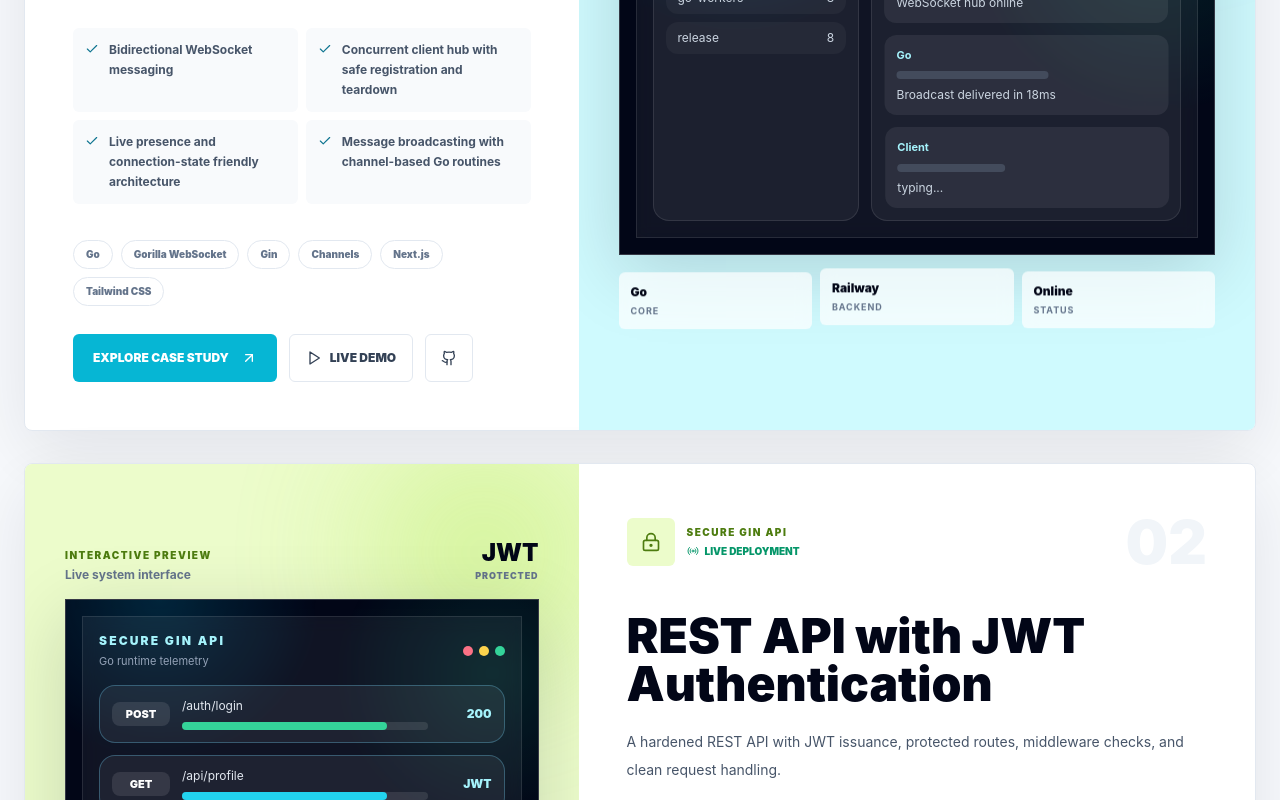
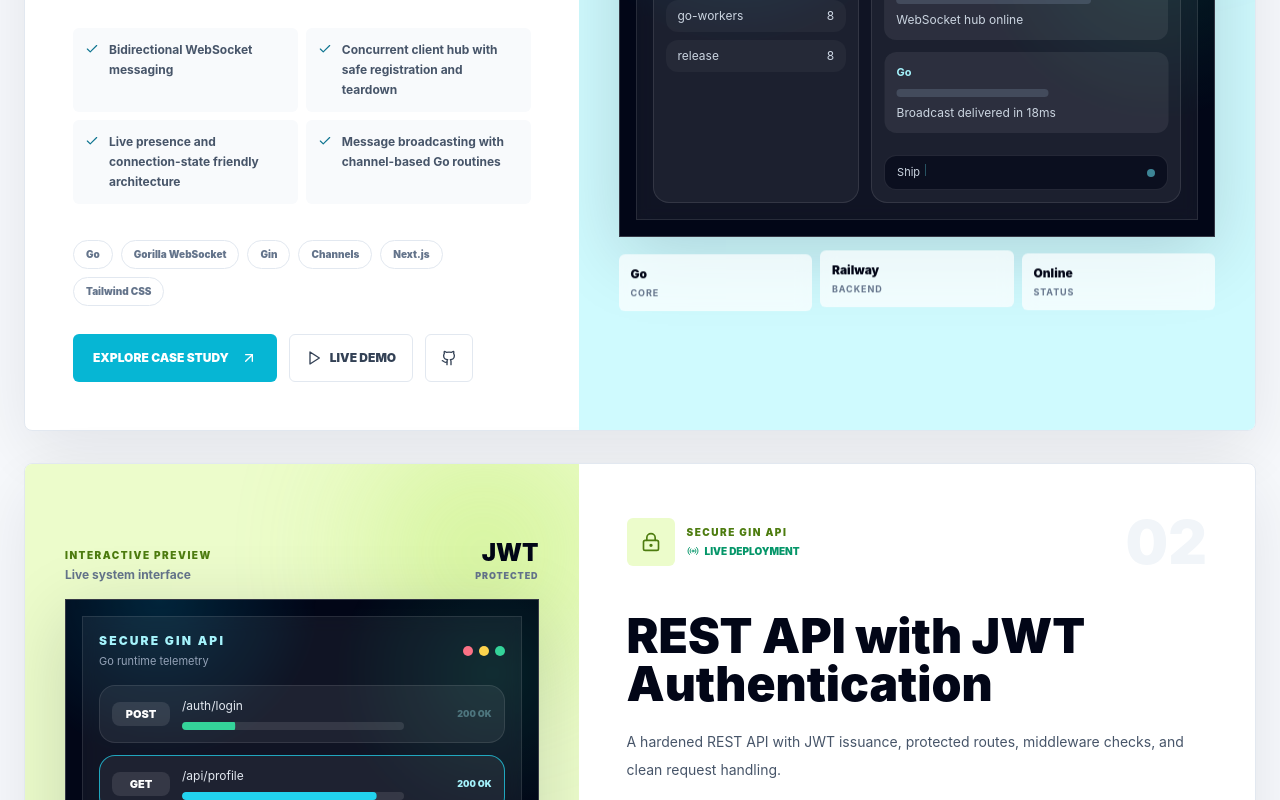
Before and after one commit to rn-coodes/PFAI-Lab, a Next.js app in the folder frontend/: page /projects in a window 1280 px wide. Shown: the part 1500-2300 px from the top of the page. Built offline with nearby package versions, Linux system fonts and the light colour scheme.

Commit message:
Add realistic backend micro-interactions

```diff
--- a/frontend/src/components/animated-section.tsx
+++ b/frontend/src/components/animated-section.tsx
@@ -12,7 +12,7 @@ export function AnimatedSection({ children, className, delay = 0 }: AnimatedSect
   return (
     <motion.section
       className={className}
-      initial={{ opacity: 0, y: 24 }}
+      initial={{ opacity: 0, y: 20 }}
       whileInView={{ opacity: 1, y: 0 }}
       viewport={{ once: true, margin: "-80px" }}
       transition={{ duration: 0.65, delay, ease: [0.22, 1, 0.36, 1] }}
--- a/frontend/src/components/footer.tsx
+++ b/frontend/src/components/footer.tsx
@@ -3,6 +3,7 @@
 import { motion } from "framer-motion";
 import { ArrowUpRight, Github, Mail } from "lucide-react";
 import Link from "next/link";
+import { MagneticLink } from "@/components/magnetic-link";
 
 export function Footer() {
   return (
@@ -17,7 +18,7 @@ export function Footer() {
           <div><p className="text-xs font-black uppercase tracking-[0.18em] text-lime-300">Available for collaboration</p><h2 className="mt-4 max-w-3xl text-3xl font-black sm:text-5xl">Have a backend problem worth solving?</h2></div>
           <div className="flex gap-3">
             <motion.div whileHover={{ y: -5, rotate: -4 }}><Link href="https://github.com/rn-coodes" target="_blank" className="grid h-12 w-12 place-items-center rounded-md border border-white/20 transition hover:bg-white hover:text-slate-950" aria-label="GitHub"><Github className="h-5 w-5" /></Link></motion.div>
-            <motion.div whileHover={{ y: -5 }}><Link href="mailto:rehanmalik42011@gmail.com" className="premium-button flex h-12 items-center gap-3 rounded-md bg-lime-300 px-5 text-xs font-black uppercase text-slate-950 transition hover:bg-white"><Mail className="h-4 w-4" /> Let&apos;s talk <ArrowUpRight className="h-4 w-4" /></Link></motion.div>
+            <MagneticLink href="mailto:rehanmalik42011@gmail.com" className="premium-button flex h-12 items-center gap-3 rounded-md bg-lime-300 px-5 text-xs font-black uppercase text-slate-950 transition hover:bg-white"><Mail className="h-4 w-4" /> Let&apos;s talk <ArrowUpRight className="h-4 w-4" /></MagneticLink>
           </div>
         </div>
         <div className="relative flex flex-wrap justify-between gap-3 border-t border-white/10 px-7 py-4 text-[10px] font-bold uppercase tracking-[0.12em] text-slate-400"><span>Rehan · F24607089 · National University of Technology</span><span>Built with Go + Next.js</span></div>
--- a/frontend/src/components/hero.tsx
+++ b/frontend/src/components/hero.tsx
@@ -4,6 +4,7 @@ import { motion } from "framer-motion";
 import { ArrowRight, Cable, Github, Network, Radio, ShieldCheck, Sparkles } from "lucide-react";
 import Link from "next/link";
 import { links } from "@/data/projects";
+import { MagneticLink } from "@/components/magnetic-link";
 
 const services = [
   { label: "WebSockets", detail: "Realtime hub", icon: Cable, position: "left-0 top-[18%]", color: "bg-cyan-300 text-cyan-950" },
@@ -23,7 +24,7 @@ export function Hero() {
             </h1>
             <p className="mt-7 max-w-xl break-words text-base leading-8 text-slate-600 sm:text-lg">I&apos;m Rehan, a Go-focused backend engineer creating realtime products, secure APIs, and concurrent services that are built to perform.</p>
             <div className="mt-9 flex flex-col gap-3 sm:flex-row">
-              <Link href="/work" className="flex h-13 items-center justify-center gap-3 rounded-md bg-blue-600 px-6 py-4 text-sm font-black text-white transition hover:bg-slate-950">Explore projects <ArrowRight className="h-4 w-4" /></Link>
+              <MagneticLink href="/work" className="premium-button flex h-13 items-center justify-center gap-3 rounded-md bg-blue-600 px-6 py-4 text-sm font-black text-white transition hover:bg-slate-950">Explore projects <ArrowRight className="h-4 w-4" /></MagneticLink>
               <Link href={links.mainRepository} target="_blank" className="flex h-13 items-center justify-center gap-3 rounded-md border border-slate-200 bg-white px-6 py-4 text-sm font-black text-slate-700 transition hover:border-slate-950 hover:text-slate-950"><Github className="h-4 w-4" /> View source</Link>
             </div>
           </motion.div>
@@ -48,6 +49,8 @@ export function Hero() {
                 <motion.div className="h-[270px] w-[270px] rounded-full border-2 border-dashed border-blue-300/60 sm:h-[330px] sm:w-[330px]" animate={{ rotate: -360 }} transition={{ duration: 16, repeat: Infinity, ease: "linear" }} />
               </div>
               <div className="absolute inset-0 grid place-items-center">
+                <motion.div className="absolute h-[210px] w-[210px] rounded-full border border-blue-400/45 sm:h-[260px] sm:w-[260px]" animate={{ scale: [1, 1.42], opacity: [0.45, 0] }} transition={{ duration: 2.8, repeat: Infinity, ease: "easeOut" }} />
+                <motion.div className="absolute h-[210px] w-[210px] rounded-full border border-cyan-400/35 sm:h-[260px] sm:w-[260px]" animate={{ scale: [1, 1.42], opacity: [0.4, 0] }} transition={{ duration: 2.8, delay: 1.4, repeat: Infinity, ease: "easeOut" }} />
                 <motion.div className="relative h-[210px] w-[210px] rounded-full bg-slate-950 shadow-[0_35px_80px_rgba(37,99,235,.32)] sm:h-[260px] sm:w-[260px]" animate={{ y: [0, -10, 0], scale: [1, 1.035, 1] }} transition={{ duration: 4, repeat: Infinity, ease: "easeInOut" }}>
                   <motion.div className="absolute inset-3 rounded-full border border-white/15" animate={{ rotate: 360 }} transition={{ duration: 13, repeat: Infinity, ease: "linear" }}>
                     <span className="absolute right-[8%] top-[18%] h-2 w-2 rounded-full bg-lime-300 shadow-[0_0_14px_rgba(190,242,100,.9)]" />
--- /dev/null
+++ b/frontend/src/components/magnetic-link.tsx
@@ -0,0 +1,27 @@
+"use client";
+
+import { motion, useMotionValue, useSpring } from "framer-motion";
+import Link from "next/link";
+import type { MouseEvent, ReactNode } from "react";
+
+export function MagneticLink({ href, className, children, target }: { href: string; className?: string; children: ReactNode; target?: string }) {
+  const x = useSpring(useMotionValue(0), { stiffness: 260, damping: 18 });
+  const y = useSpring(useMotionValue(0), { stiffness: 260, damping: 18 });
+
+  function move(event: MouseEvent<HTMLDivElement>) {
+    const bounds = event.currentTarget.getBoundingClientRect();
+    x.set((event.clientX - bounds.left - bounds.width / 2) * 0.16);
+    y.set((event.clientY - bounds.top - bounds.height / 2) * 0.16);
+  }
+
+  function reset() {
+    x.set(0);
+    y.set(0);
+  }
+
+  return (
+    <motion.div style={{ x, y }} onMouseMove={move} onMouseLeave={reset} whileHover={{ scale: 1.035 }} whileTap={{ scale: 0.97 }}>
+      <Link href={href} target={target} className={className}>{children}</Link>
+    </motion.div>
+  );
+}
--- a/frontend/src/components/project-card.tsx
+++ b/frontend/src/components/project-card.tsx
@@ -5,17 +5,24 @@ import { ArrowUpRight, Check, Github, Play, Radio } from "lucide-react";
 import Link from "next/link";
 import { VisualPanel } from "@/components/visual-panel";
 import type { Project } from "@/data/projects";
+import { MagneticLink } from "@/components/magnetic-link";
+import { useEffect, useState } from "react";
 
 const styles = {
-  chat: { surface: "bg-cyan-100", accent: "bg-cyan-400", text: "text-cyan-700", button: "bg-cyan-500 hover:bg-cyan-600", number: "01", metric: "18ms", metricLabel: "Delivery" },
-  api: { surface: "bg-lime-100", accent: "bg-lime-400", text: "text-lime-700", button: "bg-lime-400 hover:bg-lime-500", number: "02", metric: "JWT", metricLabel: "Protected" },
-  crawler: { surface: "bg-violet-100", accent: "bg-violet-400", text: "text-violet-700", button: "bg-violet-500 hover:bg-violet-600", number: "03", metric: "50+", metricLabel: "Workers" }
+  chat: { surface: "bg-cyan-100", accent: "bg-cyan-400", text: "text-cyan-700", button: "bg-cyan-500 hover:bg-cyan-600", tagColor: "#0891b2", number: "01", metric: "18ms", metricLabel: "Delivery" },
+  api: { surface: "bg-lime-100", accent: "bg-lime-400", text: "text-lime-700", button: "bg-lime-400 hover:bg-lime-500", tagColor: "#4d7c0f", number: "02", metric: "JWT", metricLabel: "Protected" },
+  crawler: { surface: "bg-violet-100", accent: "bg-violet-400", text: "text-violet-700", button: "bg-violet-500 hover:bg-violet-600", tagColor: "#7c3aed", number: "03", metric: "50+", metricLabel: "Workers" }
 };
 
 export function ProjectCard({ project, index }: { project: Project; index: number }) {
   const Icon = project.icon;
   const style = styles[project.slug];
   const reversed = index % 2 === 1;
+  const [latency, setLatency] = useState(18);
+  useEffect(() => {
+    const timer = window.setInterval(() => setLatency(Math.floor(Math.random() * 11) + 14), 2500);
+    return () => window.clearInterval(timer);
+  }, []);
 
   return (
     <motion.article
@@ -43,10 +50,10 @@ export function ProjectCard({ project, index }: { project: Project; index: numbe
           </div>
 
           <div className="mt-9">
-            <div className="flex flex-wrap gap-2">{project.technologies.slice(0, 6).map((tech) => <motion.span key={tech} className="rounded-full border border-slate-200 bg-white px-3 py-1.5 text-[10px] font-black text-slate-500" whileHover={{ y: -3, borderColor: "#2563eb", color: "#2563eb" }}>{tech}</motion.span>)}</div>
+            <div className="flex flex-wrap gap-2">{project.technologies.slice(0, 6).map((tech) => <motion.span key={tech} className="rounded-full border border-slate-200 bg-white px-3 py-1.5 text-[10px] font-black text-slate-500" whileHover={{ y: -3, borderColor: style.tagColor, color: style.tagColor }}>{tech}</motion.span>)}</div>
             <div className="mt-7 flex flex-wrap gap-3">
               <Link href={project.path} className={`premium-button group flex h-12 items-center gap-3 rounded-md px-5 text-xs font-black uppercase text-white transition ${style.button}`}>Explore case study <ArrowUpRight className="h-4 w-4 transition group-hover:translate-x-1 group-hover:-translate-y-1" /></Link>
-              <Link href={project.demo} className="group flex h-12 items-center gap-2 rounded-md border border-slate-200 px-4 text-xs font-black uppercase text-slate-700 transition hover:-translate-y-1 hover:border-slate-950"><Play className="h-4 w-4 transition group-hover:scale-110" /> Live demo</Link>
+              <MagneticLink href={project.demo} className="group flex h-12 items-center gap-2 rounded-md border border-slate-200 px-4 text-xs font-black uppercase text-slate-700 transition hover:border-slate-950"><Play className="h-4 w-4 transition group-hover:scale-110" /> Live demo</MagneticLink>
               <Link href={project.github} target="_blank" className="grid h-12 w-12 place-items-center rounded-md border border-slate-200 text-slate-700 transition hover:border-slate-950" aria-label={`${project.title} source`}><Github className="h-4 w-4" /></Link>
             </div>
           </div>
@@ -55,7 +62,7 @@ export function ProjectCard({ project, index }: { project: Project; index: numbe
         <div className={`relative min-w-0 overflow-hidden p-5 sm:p-8 lg:p-10 ${style.surface} ${reversed ? "lg:order-1" : ""}`}>
           <motion.div className={`absolute -right-12 -top-12 h-56 w-56 rounded-full ${style.accent} opacity-30 blur-3xl`} animate={{ x: [0, -45, 0], y: [0, 35, 0], scale: [1, 1.12, 1] }} transition={{ duration: 9, repeat: Infinity, ease: "easeInOut" }} />
           <div className="relative flex h-full min-h-[500px] flex-col justify-center">
-            <div className="mb-4 flex items-end justify-between gap-4"><div><p className={`text-[10px] font-black uppercase tracking-[0.15em] ${style.text}`}>Interactive preview</p><p className="mt-1 text-xs font-bold text-slate-500">Live system interface</p></div><div className="text-right"><p className="text-2xl font-black text-slate-950">{style.metric}</p><p className="text-[9px] font-black uppercase tracking-[0.1em] text-slate-500">{style.metricLabel}</p></div></div>
+            <div className="mb-4 flex items-end justify-between gap-4"><div><p className={`text-[10px] font-black uppercase tracking-[0.15em] ${style.text}`}>Interactive preview</p><p className="mt-1 text-xs font-bold text-slate-500">Live system interface</p></div><div className="text-right"><motion.p key={project.slug === "chat" ? latency : style.metric} className="text-2xl font-black text-slate-950" initial={{ opacity: 0.4, y: 3 }} animate={{ opacity: 1, y: 0 }}>{project.slug === "chat" ? `${latency}ms` : style.metric}</motion.p><p className="text-[9px] font-black uppercase tracking-[0.1em] text-slate-500">{style.metricLabel}</p></div></div>
             <motion.div whileHover={{ scale: 1.012, rotate: reversed ? -0.5 : 0.5 }}><VisualPanel kind={project.slug} title={project.eyebrow} /></motion.div>
             <div className="mt-4 grid grid-cols-3 gap-2">{[[project.languages[0], "Core"], ["Railway", "Backend"], ["Online", "Status"]].map(([value, label], metricIndex) => <motion.div key={label} className="rounded-md bg-white/70 p-3 backdrop-blur" animate={{ y: [0, metricIndex % 2 ? -3 : 3, 0] }} transition={{ duration: 3.5 + metricIndex, repeat: Infinity, ease: "easeInOut" }}><p className="text-xs font-black text-slate-950">{value}</p><p className="mt-1 text-[9px] font-bold uppercase tracking-[0.1em] text-slate-500">{label}</p></motion.div>)}</div>
           </div>
--- a/frontend/src/components/project-detail.tsx
+++ b/frontend/src/components/project-detail.tsx
@@ -4,6 +4,7 @@ import { motion } from "framer-motion";
 import { ArrowLeft, ArrowRight, Check, Github, Play, Radio, Terminal, Zap } from "lucide-react";
 import Link from "next/link";
 import { BackendStatus } from "@/components/backend-status";
+import { MagneticLink } from "@/components/magnetic-link";
 import { VisualPanel } from "@/components/visual-panel";
 import { getProject, type ProjectSlug } from "@/data/projects";
 
@@ -37,7 +38,7 @@ export function ProjectDetail({ slug }: { slug: ProjectSlug }) {
               <h1 className="mt-8 max-w-3xl text-[clamp(3.5rem,7vw,7rem)] font-black leading-[0.9] text-slate-950">{project.title}</h1>
               <p className="mt-7 max-w-2xl text-base leading-8 text-slate-600">{project.longDescription}</p>
               <div className="mt-9 flex flex-wrap gap-3">
-                <Link href={project.demo} className={`group inline-flex items-center gap-3 rounded-md px-5 py-4 text-xs font-black uppercase text-white transition ${style.button}`}>Launch live demo <Play className="h-4 w-4 transition group-hover:translate-x-1" /></Link>
+                <MagneticLink href={project.demo} className={`premium-button group inline-flex items-center gap-3 rounded-md px-5 py-4 text-xs font-black uppercase text-white transition ${style.button}`}>Launch live demo <Play className="h-4 w-4 transition group-hover:translate-x-1" /></MagneticLink>
                 <Link href={project.github} target="_blank" className="group inline-flex items-center gap-3 rounded-md border border-slate-200 bg-white px-5 py-4 text-xs font-black uppercase text-slate-700 transition hover:border-slate-950"><Github className="h-4 w-4" /> Source code <ArrowRight className="h-4 w-4 transition group-hover:translate-x-1" /></Link>
               </div>
             </div>
--- a/frontend/src/components/site-motion.tsx
+++ b/frontend/src/components/site-motion.tsx
@@ -11,10 +11,15 @@ export function SiteMotion({ children }: { children: ReactNode }) {
   const mouseX = useMotionValue(-500);
   const mouseY = useMotionValue(-500);
   const spotlight = useMotionTemplate`radial-gradient(380px circle at ${mouseX}px ${mouseY}px, rgba(37,99,235,0.09), transparent 72%)`;
+  const gridMask = useMotionTemplate`radial-gradient(340px circle at ${mouseX}px ${mouseY}px, black 0%, transparent 74%)`;
 
   return (
     <div onPointerMove={(event) => { mouseX.set(event.clientX); mouseY.set(event.clientY); }}>
       <motion.div className="fixed inset-x-0 top-0 z-[80] h-1 origin-left bg-gradient-to-r from-blue-600 via-cyan-400 to-lime-400" style={{ scaleX: progress }} />
+      <motion.div
+        className="pointer-events-none fixed inset-0 z-[-5] hidden bg-[linear-gradient(rgba(37,99,235,0.16)_1px,transparent_1px),linear-gradient(90deg,rgba(37,99,235,0.16)_1px,transparent_1px)] bg-[size:48px_48px] lg:block"
+        style={{ maskImage: gridMask, WebkitMaskImage: gridMask }}
+      />
       <motion.div className="pointer-events-none fixed inset-0 z-40 hidden lg:block" style={{ background: spotlight }} />
       <AnimatePresence mode="wait">
         <motion.div
--- a/frontend/src/components/visual-panel.tsx
+++ b/frontend/src/components/visual-panel.tsx
@@ -1,6 +1,7 @@
 "use client";
 
-import { motion } from "framer-motion";
+import { AnimatePresence, motion } from "framer-motion";
+import { useEffect, useState } from "react";
 import { cn } from "@/lib/utils";
 
 export function VisualPanel({ kind, title }: { kind: "chat" | "api" | "crawler"; title: string }) {
@@ -37,6 +38,15 @@ export function VisualPanel({ kind, title }: { kind: "chat" | "api" | "crawler";
 }
 
 function ChatMock() {
+  const phrase = "Ship the Go release";
+  const [step, setStep] = useState(0);
+  useEffect(() => {
+    const timer = window.setInterval(() => setStep((current) => (current + 1) % (phrase.length + 14)), 160);
+    return () => window.clearInterval(timer);
+  }, []);
+  const typed = phrase.slice(0, Math.min(step, phrase.length));
+  const sent = step >= phrase.length + 3;
+
   return (
     <div className="grid gap-3 sm:grid-cols-[0.8fr_1.2fr]">
       <div className="rounded-2xl border border-white/10 bg-white/[0.05] p-3">
@@ -53,11 +63,11 @@ function ChatMock() {
           </div>
         ))}
       </div>
-      <div className="space-y-3 rounded-2xl border border-white/10 bg-white/[0.05] p-3">
-        {[
+      <div className="flex min-h-64 flex-col rounded-2xl border border-white/10 bg-white/[0.05] p-3">
+        <div className="space-y-3">
+          {[
           ["Rehan", "WebSocket hub online", "w-9/12"],
-          ["Go", "Broadcast delivered in 18ms", "w-7/12"],
-          ["Client", "typing...", "w-5/12"]
+          ["Go", "Broadcast delivered in 18ms", "w-7/12"]
         ].map(([name, text, width]) => (
           <motion.div
             key={text}
@@ -70,33 +80,48 @@ function ChatMock() {
             <p className="mt-2 text-xs text-slate-300">{text}</p>
           </motion.div>
         ))}
+          <AnimatePresence>
+            {sent && <motion.div className="rounded-xl border-l-2 border-cyan-300 bg-cyan-300/10 p-3" initial={{ opacity: 0, y: 12, scale: 0.96 }} animate={{ opacity: 1, y: 0, scale: 1 }} exit={{ opacity: 0, y: -8 }}><p className="text-[11px] font-bold text-cyan-200">Client</p><p className="mt-2 text-xs text-slate-200">{phrase}</p></motion.div>}
+          </AnimatePresence>
+        </div>
+        <div className="mt-auto flex items-center gap-2 rounded-xl border border-white/10 bg-slate-950/60 px-3 py-2">
+          <span className="min-h-4 flex-1 text-[11px] text-slate-300">{sent ? "" : typed}<motion.span className="ml-0.5 inline-block h-3 w-px bg-cyan-300" animate={{ opacity: [0, 1, 0] }} transition={{ duration: 0.8, repeat: Infinity }} /></span>
+          <motion.span className="h-2 w-2 rounded-full bg-cyan-300" animate={{ scale: sent ? [1, 1.8, 1] : 1, opacity: sent ? [1, 0.4, 1] : 0.55 }} />
+        </div>
       </div>
     </div>
   );
 }
 
 function ApiMock() {
+  const [active, setActive] = useState(0);
+  useEffect(() => {
+    const timer = window.setInterval(() => setActive((current) => (current + 1) % 3), 1400);
+    return () => window.clearInterval(timer);
+  }, []);
+  const routes = [
+    ["POST", "/auth/login", "200 OK", "bg-emerald-400"],
+    ["GET", "/api/profile", "200 OK", "bg-cyan-400"],
+    ["GET", "/api/admin", "401 Unauthorized", "bg-amber-300"]
+  ];
+
   return (
     <div className="space-y-3">
-      {[
-        ["POST", "/auth/login", "200", "bg-emerald-400"],
-        ["GET", "/api/profile", "JWT", "bg-cyan-400"],
-        ["GET", "/api/admin", "401", "bg-amber-300"]
-      ].map(([method, route, status, color]) => (
+      {routes.map(([method, route, status, color], index) => (
         <motion.div
           key={route}
-          className="grid grid-cols-[58px_1fr_52px] items-center gap-3 rounded-2xl border border-white/10 bg-white/[0.06] p-3"
-          animate={{ borderColor: ["rgba(255,255,255,0.1)", "rgba(0,173,216,0.4)", "rgba(255,255,255,0.1)"] }}
-          transition={{ duration: 4, repeat: Infinity }}
+          className="grid grid-cols-[58px_1fr_76px] items-center gap-3 rounded-2xl border border-white/10 bg-white/[0.06] p-3"
+          animate={{ borderColor: active === index ? "rgba(34,211,238,0.75)" : "rgba(255,255,255,0.1)", x: active === index ? [0, 3, 0] : 0 }}
+          transition={{ duration: 0.35 }}
         >
           <span className="rounded-lg bg-white/10 px-2 py-1 text-center text-[11px] font-black text-white">{method}</span>
           <div>
             <p className="font-mono text-xs text-slate-200">{route}</p>
-            <div className="mt-2 h-2 rounded-full bg-white/10">
-              <div className={cn("h-2 rounded-full", color, route.includes("admin") ? "w-5/12" : "w-10/12")} />
+            <div className="mt-2 h-2 overflow-hidden rounded-full bg-white/10">
+              <motion.div className={cn("h-2 origin-left rounded-full", color)} animate={{ scaleX: active === index ? [0, 1, 0.82] : 0.18 }} transition={{ duration: 0.8, ease: "easeOut" }} />
             </div>
           </div>
-          <span className="text-right text-xs font-black text-cyan-200">{status}</span>
+          <motion.span className="text-right text-[9px] font-black text-cyan-200" animate={{ opacity: active === index ? 1 : 0.35 }}>{status}</motion.span>
         </motion.div>
       ))}
       <div className="rounded-2xl bg-emerald-400/10 p-3 font-mono text-[11px] text-emerald-100">
@@ -107,21 +132,36 @@ function ApiMock() {
 }
 
 function CrawlerMock() {
+  const [workers, setWorkers] = useState([
+    { value: 14, phase: "fetch" },
+    { value: 42, phase: "parse" },
+    { value: 68, phase: "fetch" },
+    { value: 26, phase: "parse" }
+  ]);
+  useEffect(() => {
+    const timer = window.setInterval(() => setWorkers((current) => current.map((worker, index) => {
+      const next = worker.value + 8 + index * 4;
+      return next > 100 ? { value: 0, phase: worker.phase === "fetch" ? "parse" : "fetch" } : { ...worker, value: next };
+    })), 700);
+    return () => window.clearInterval(timer);
+  }, []);
+  const nodes: Array<[string, number[], number[]]> = [
+    ["left-5 top-7 bg-cyan-400", [0, 34, -8, 0], [0, 18, 42, 0]],
+    ["left-24 top-16 bg-emerald-400", [0, -22, 28, 0], [0, 38, -12, 0]],
+    ["left-16 top-32 bg-amber-300", [0, 42, 16, 0], [0, -20, -38, 0]],
+    ["right-8 top-10 bg-rose-400", [0, -36, -12, 0], [0, 26, 48, 0]],
+    ["right-16 bottom-8 bg-cyan-300", [0, -24, 20, 0], [0, -38, -15, 0]]
+  ];
+
   return (
     <div className="grid gap-3 sm:grid-cols-[1.1fr_0.9fr]">
       <div className="relative min-h-52 rounded-2xl border border-white/10 bg-white/[0.05] p-4">
-        {[
-          "left-5 top-7 bg-cyan-400",
-          "left-24 top-16 bg-emerald-400",
-          "left-16 top-32 bg-amber-300",
-          "right-8 top-10 bg-rose-400",
-          "right-16 bottom-8 bg-cyan-300"
-        ].map((point) => (
+        {nodes.map(([point, x, y], index) => (
           <motion.span
             key={point}
             className={cn("absolute h-5 w-5 rounded-full shadow-glow", point)}
-            animate={{ scale: [0.75, 1.2, 0.75], opacity: [0.55, 1, 0.55] }}
-            transition={{ duration: 2.4, delay: indexDelay(point), repeat: Infinity }}
+            animate={{ x, y, scale: [0.8, 1.16, 0.9, 0.8], opacity: [0.6, 1, 0.78, 0.6] }}
+            transition={{ duration: 7 + index, delay: index * 0.3, repeat: Infinity, ease: "easeInOut" }}
           />
         ))}
         <span className="absolute left-8 top-11 h-px w-24 rotate-[21deg] bg-cyan-200/40" />
@@ -129,19 +169,19 @@ function CrawlerMock() {
         <span className="absolute left-20 top-36 h-px w-28 rotate-[-28deg] bg-cyan-200/40" />
       </div>
       <div className="space-y-2 rounded-2xl border border-white/10 bg-white/[0.05] p-3">
-        {["worker-01", "worker-02", "worker-03", "worker-04"].map((worker, index) => (
+        {workers.map((worker, index) => (
           <motion.div
-            key={worker}
+            key={`worker-${index}`}
             className="rounded-xl bg-white/[0.06] p-3"
             animate={{ x: [0, index % 2 ? 2 : -2, 0] }}
             transition={{ duration: 2.8, delay: index * 0.2, repeat: Infinity }}
           >
             <div className="flex items-center justify-between text-[11px] font-bold text-slate-300">
-              <span>{worker}</span>
-              <span>{index % 2 ? "parse" : "fetch"}</span>
+              <span>{`worker-0${index + 1}`}</span>
+              <motion.span key={worker.phase} initial={{ opacity: 0, y: 3 }} animate={{ opacity: 1, y: 0 }}>{worker.phase}</motion.span>
             </div>
-            <div className="mt-2 h-2 rounded-full bg-white/10">
-              <div className={cn("h-2 rounded-full bg-orange-300", index === 1 ? "w-6/12" : "w-10/12")} />
+            <div className="mt-2 h-2 overflow-hidden rounded-full bg-white/10">
+              <motion.div className="h-2 origin-left rounded-full bg-orange-300" animate={{ scaleX: worker.value / 100 }} transition={{ type: "spring", stiffness: 100, damping: 18 }} />
             </div>
           </motion.div>
         ))}
```
Also changed, not shown: frontend/src/components/backend-status.tsx (+6 -1 lines).
